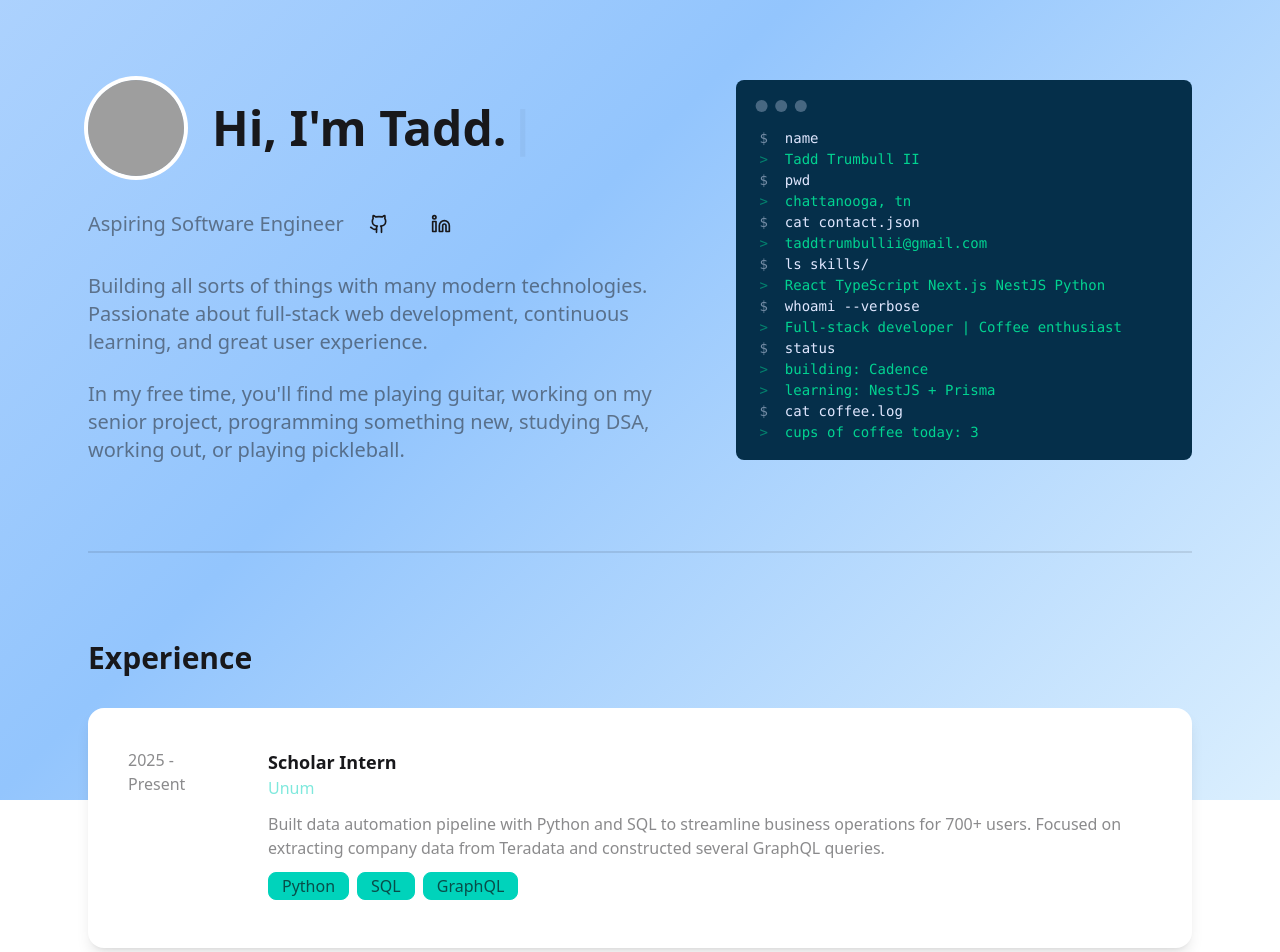
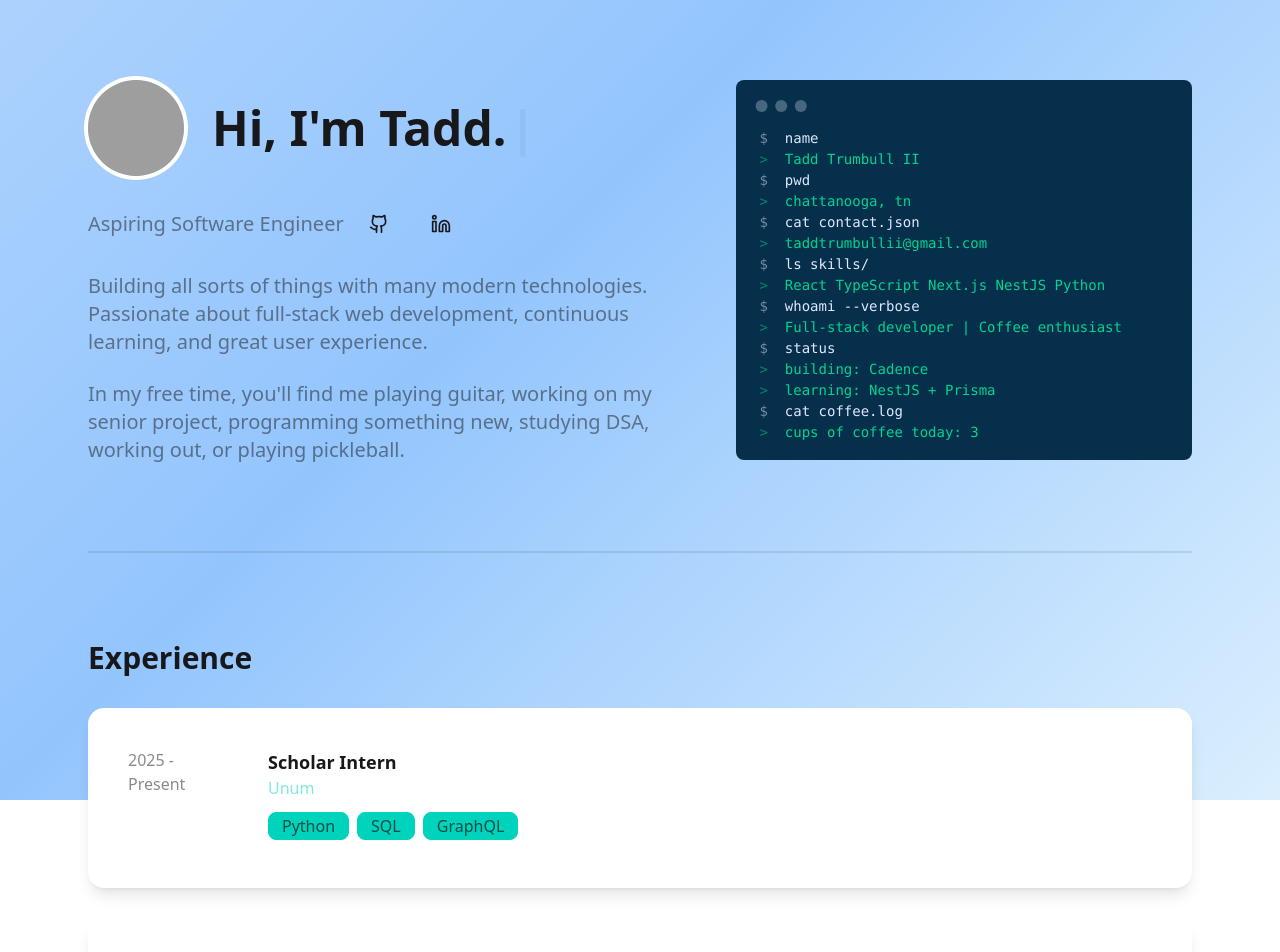
Before and after one commit to taddmtii/portfolio, a React (Vite) app: page / in a window 1280 px wide. Shown: the top 952 px of the page. Built offline with nearby package versions, Linux system fonts and the light colour scheme; grey boxes are pictures that could not be loaded.

Commit message:
altered experience cards to remove descriptions

```diff
--- a/src/components/ExperienceCard.tsx
+++ b/src/components/ExperienceCard.tsx
@@ -15,7 +15,7 @@ export default function ExperienceCard({
 }: ExperienceCardProps) {
   return (
     <>
-      <div className="flex p-10 flex-row shadow-lg bg-white rounded-2xl w-full md:h-60 h-85">
+      <div className="flex p-10 flex-row shadow-lg bg-white rounded-2xl w-full md:h-45">
         <div className="hidden md:block opacity-50 w-20 shrink-0">
           {dateRange}
         </div>
@@ -24,7 +24,6 @@ export default function ExperienceCard({
             <div className="font-bold text-lg">{positionName}</div>
             <div className="opacity-50 text-accent">{company}</div>
           </div>
-          <div className="opacity-50">{description}</div>
           <div className="flex flex-row gap-2">
             {technologies.map((tech) => {
               return (
```
